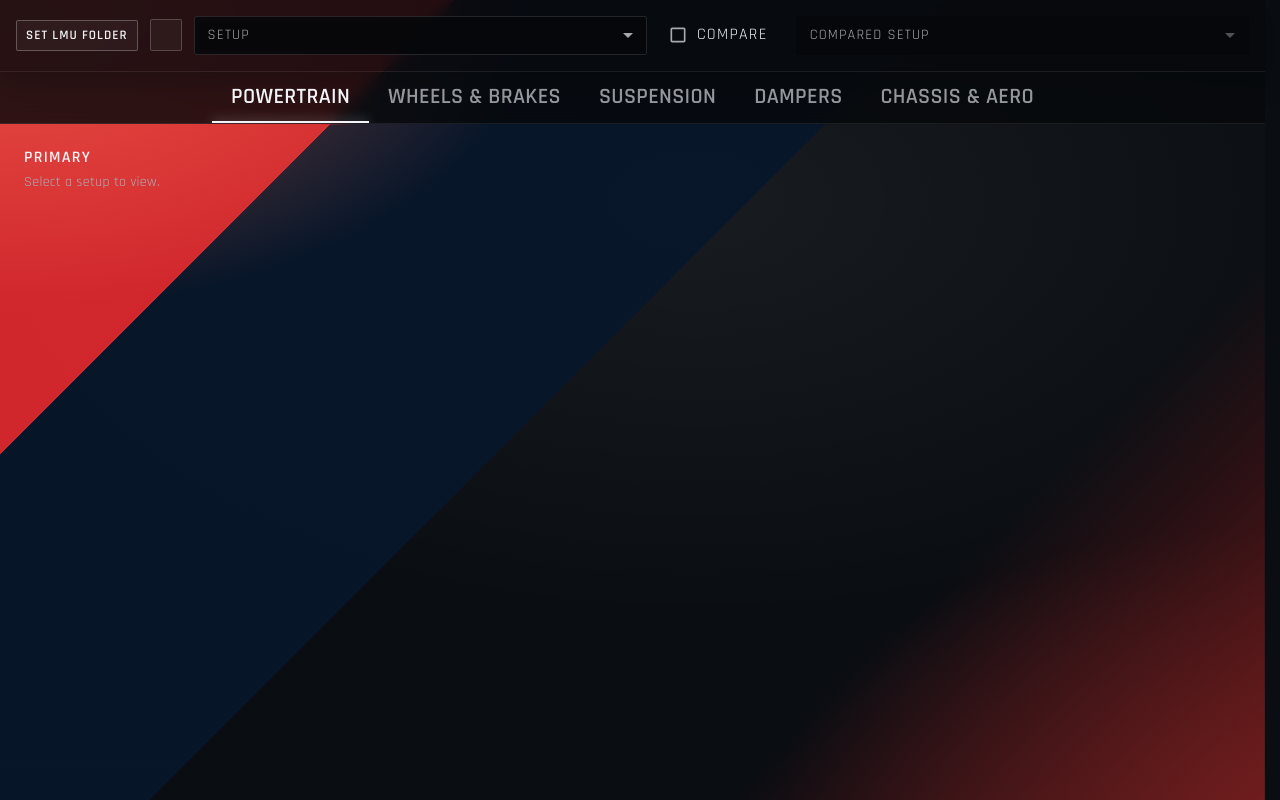
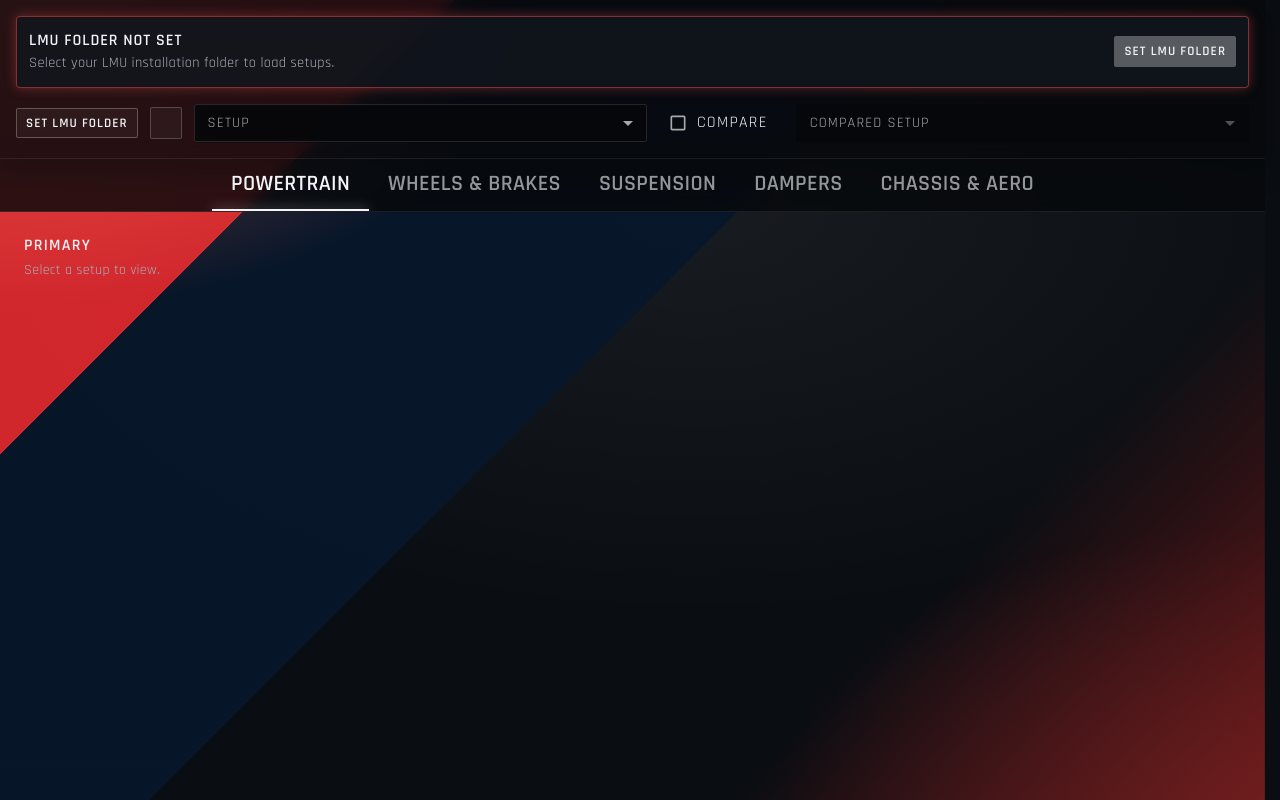
Before and after one commit to porgabi/lmu-setup-viewer, a React (Create React App) app: page / in a window 1280 px wide. Built offline with nearby package versions, Linux system fonts and the light colour scheme; some icons are missing.

Commit message:
Showing banner when LMU folder is not set

```diff
--- a/src/components/SetupSelector.js
+++ b/src/components/SetupSelector.js
@@ -126,6 +126,7 @@ export default function SetupSelector() {
     () => buildMenuItems(setupIndex, trackInfo, primarySetup, secondaryMenuOpen),
     [setupIndex, trackInfo, primarySetup, secondaryMenuOpen]
   );
+  const showPathBanner = !lmuPath;
 
   return (
     <Box
@@ -138,6 +139,45 @@ export default function SetupSelector() {
         boxShadow: '0 10px 24px rgba(0, 0, 0, 0.35)',
       }}
     >
+      {showPathBanner ? (
+        <Box
+          sx={{
+            mb: 2,
+            p: 1.5,
+            borderRadius: 2,
+            border: '1px solid rgba(205, 70, 70, 0.6)',
+            boxShadow: '0 0 12px rgba(205, 70, 70, 0.45)',
+            backgroundColor: 'rgba(18, 22, 30, 0.85)',
+            display: 'flex',
+            flexWrap: 'wrap',
+            alignItems: 'center',
+            gap: 1.5,
+          }}
+        >
+          <Box sx={{ flex: '1 1 auto', minWidth: 240 }}>
+            <Box sx={{ fontWeight: 600, letterSpacing: '0.06em', textTransform: 'uppercase' }}>
+              LMU folder not set
+            </Box>
+            <Box sx={{ color: 'text.secondary', fontSize: '0.9rem' }}>
+              Select your LMU installation folder to load setups.
+            </Box>
+          </Box>
+          <Button
+            variant="contained"
+            size="small"
+            onClick={chooseLmuPath}
+            sx={{
+              backgroundColor: 'rgba(255, 255, 255, 0.3)',
+              color: '#f2f4f7',
+              '&:hover': {
+                backgroundColor: 'rgba(255, 255, 255, 0.45)',
+              },
+            }}
+          >
+            Set LMU Folder
+          </Button>
+        </Box>
+      ) : null}
       <Box sx={{ display: 'flex', flexWrap: 'wrap', gap: 1.5, alignItems: 'center' }}>
         <Tooltip title={pathTooltip} placement="top-start">
           <Button variant="outlined" size="small" onClick={chooseLmuPath}>
```
